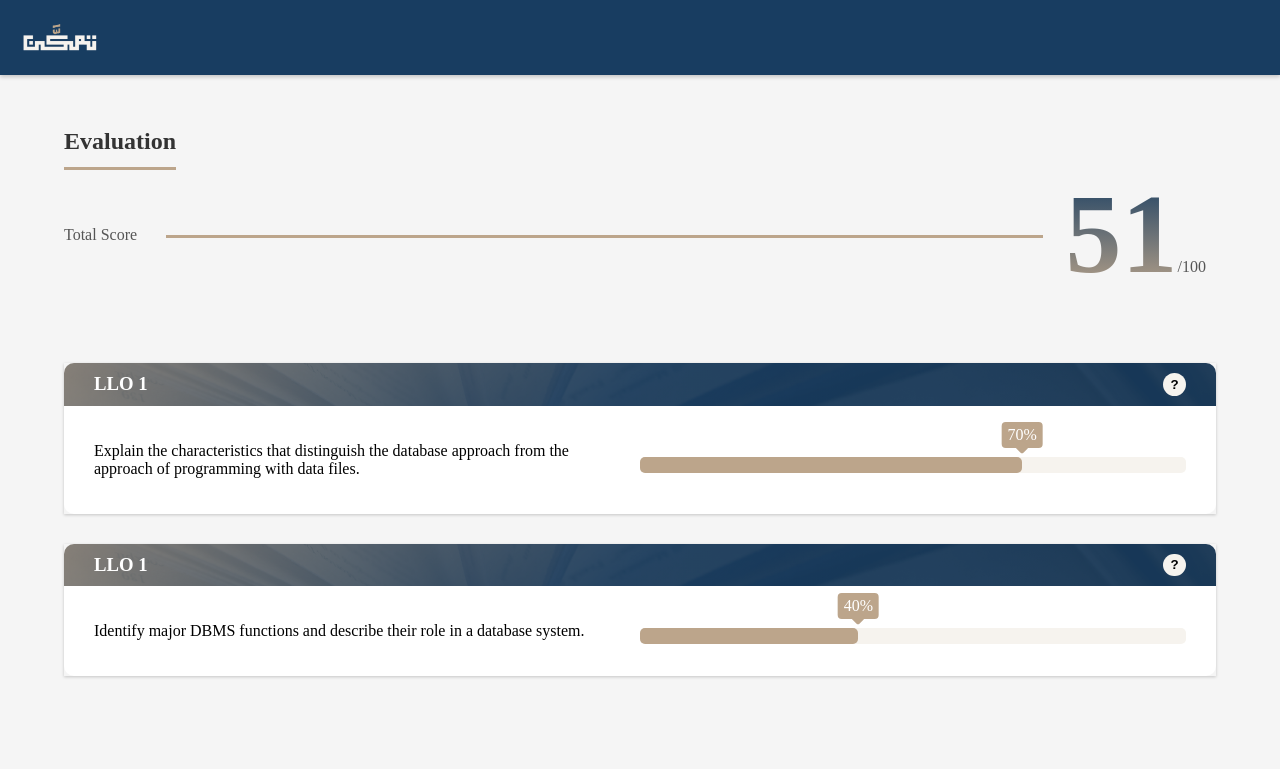
After one commit to SabahBaothman/Tamakan, a PHP site: page /pages/evaluation.php in a window 1280 px wide. The commit adds this page. Shown: the top 769 px of the page. Run offline with PHP 8.4, Linux system fonts and the light colour scheme.

Commit message:
Add Front-end of Evaluation Page

```diff
--- /dev/null
+++ b/javascript/evaluation.js
@@ -0,0 +1,33 @@
+// Popup Window
+document.addEventListener('DOMContentLoaded', function() {
+
+    var explainBtns = document.querySelectorAll('.scoreExplain');
+
+    explainBtns.forEach(button => {
+        button.addEventListener('click', function() {
+            var card = this.closest('.evalCard') // Get the closest parent evalCard
+            var LLO = card.querySelector('h3').textContent;
+            var percenatge = card.querySelector('.scorePer').getAttribute('per');
+
+            // Update popup Content
+            var popup = document.getElementById('popup');
+            popup.querySelector('.popupContent h3 span').textContent = percenatge;
+            popup.querySelector('.popupContent h3 span').nextElementSibling.textContent = LLO;
+
+            popup.style.display = 'block'; // Show the popup
+
+
+            var closeBtn = document.querySelector('.close');
+            closeBtn.addEventListener('click', function() { // Close popup widnow upon clicking X
+                popup.style.display = 'none';
+            });
+
+            window.addEventListener('click', function (event) { // Close popup widnow upon clicking anywhere in the screen
+                if(event.target == popup){
+                    popup.style.display = 'none';
+                }
+            })
+        });
+    });
+
+});
--- a/pages/chapters.php
+++ b/pages/chapters.php
@@ -17,12 +17,10 @@ include('./nav.php');
 
         <!-- HEADER -->
         <div class="header">
-            <div class="pageTitle">
-                <h2>Chapters</h2>
-            </div>
+            <h2 class="pageTitle">Chapters</h2>
             <div class="pageSubtitle">
                 <p><span>Database / CPCS-241</span></p>
-                <button type="button">Add Chapter</button>
+                <button type="button" class="button">Add Chapter</button>
             </div>
         </div>
 
--- /dev/null
+++ b/pages/evaluation.php
@@ -0,0 +1,83 @@
+<!DOCTYPE html>
+<html lang="en">
+
+<head>
+    <meta charset="UTF-8">
+    <meta name="viewport" content="width=device-width, initial-scale=1.0">
+    <link rel="stylesheet" type="text/css" href="../../style.css">
+    <title>Evaluation</title>
+</head>
+
+<?php
+include('./nav.php');
+?>
+
+<body>
+    <div class="paddContainer">
+
+        <!-- HEADER -->
+        <div class="header">
+            <div class="headContent">
+                <h2 class="pageTitle">Evaluation</h2>
+                <div></div>
+            </div>
+
+            <div id="totalContainer" class="pageSubtitle">
+                <p><span>Total Score</span></p>
+                <div id="totalScore">
+                    <p><span>51</span>/100</p>
+                </div>
+            </div>
+        </div>
+
+        <!-- LLO Evaluation -->
+        <div class="evalCard">
+            <div class="upHalf">
+                <h3>LLO 1</h3>
+                <button class="scoreExplain">?</button>
+            </div>
+
+            <div class="downHalf">
+                <div><p>Explain the characteristics that distinguish the database approach from the approach of programming with data files.</p></div>
+                <div class="scoreContainer">
+                    <div class="scoreBar">
+                        <div class="scorePer" per="70%" style="max-width: 70%">
+                        </div>
+                    </div>
+                </div>
+            </div>
+        </div>
+
+        <div class="evalCard">
+            <div class="upHalf">
+                <h3>LLO 1</h3>
+                <button class="scoreExplain">?</button>
+            </div>
+
+            <div class="downHalf">
+                <div><p>Identify major DBMS functions and describe their role in a database system.</p></div>
+                <div class="scoreContainer">
+                    <div class="scoreBar">
+                        <div class="scorePer" per="40%" style="max-width: 40%">
+                        </div>
+                    </div>
+                </div>
+            </div>
+        </div>
+
+    </div>
+
+    <!-- POPUP WINDOW -->
+    <div id="popup">
+        <div class="popupContent">
+            <h3>You Scored <span>40%</span> on <span>LLO 1</span></h3>
+            <div class="separator"></div>
+            <span class="close">&times;</span>
+            <p>Here will be the explanation text.</p>
+        </div>
+    </div>
+
+    <script src="../javascript/evaluation.js"></script>
+</body>
+
+</html>
--- a/pages/login.php
+++ b/pages/login.php
@@ -26,7 +26,7 @@
                 <label for="password">Your password</label>
                 <input type="password" id="password" placeholder="********">
 
-                <button type="submit">Log in</button>
+                <button type="submit" class="button">Log in</button>
             </form>
 
             <!-- Forget Password Link -->
--- a/style.css
+++ b/style.css
@@ -17,7 +17,7 @@ body {
     padding: 4em;
 }
 
-button {
+.button {
     display: flex;
     justify-content: center;
     padding: 10px;
@@ -29,7 +29,7 @@ button {
     min-width: 12%;
 }
 
-button:hover {
+.button:hover {
     background-color: var(--secondary);
 }
 
@@ -317,7 +317,7 @@ margin-top: -6.7%;
     margin: 4em 0;
 }
 
-.pageTitle h2 {
+.pageTitle {
     font-size: 24px;
     color: #333;
     font-weight: bold;
@@ -711,3 +711,225 @@ margin-top: -6.7%;
 .dot.active {
     background-color: var(--secondary);
 }
+
+
+/* EVALUATION PAGE */
+
+.headContent {
+    width: auto;
+    display: inline-block;
+    flex-direction: column;
+}
+
+.headContent .pageTitle{
+    margin-bottom: 0.5em;
+}
+
+.headContent div {
+    width: auto;
+    height: 3px;
+    background-color: var(--secondary);
+}
+
+#totalContainer {
+    padding-left: 0;
+    display: flex;
+    flex-direction: row;
+    justify-content: space-between;
+}
+
+#totalContainer p {
+    padding-left: 0;
+    width: 8%;
+}
+
+#totalScore {
+    display: flex;
+    flex-direction: row;
+    background-color: var(--background);
+    z-index: 1;
+    padding-left: 2%;
+}
+
+#totalScore p span {
+    font-size: 7em;
+    font-weight: bold;
+    background: linear-gradient(to bottom, var(--dark), var(--secondary)); /* Create a gradient for the background */
+    -webkit-background-clip: text;  /* Clip the background so it only applies to the text */
+    background-clip: text;
+    color: transparent; /* Change the text color to transparent so the gradient shows through */
+}
+
+.evalCard {
+    display: flex;
+    flex-direction: column;
+    box-shadow: 0 1px 3px rgba(0, 0, 0, 0.2);
+    margin-bottom: 30px;
+}
+
+.evalCard .upHalf {
+    display: flex;
+    flex-direction: row;
+    justify-content: space-between;
+    align-items: center;
+    background-image: url('images/background.png');
+    background-size: cover;
+    background-position: right;
+    padding: 10px 30px;
+    border-radius: 10px 10px 0 0;
+}
+
+.evalCard .upHalf h3 { /* Styles of LLO title */
+    color: white;
+    font-weight: bold;
+    margin: 0;
+}
+
+.scoreExplain { /* Styles of question mark button */
+    display: flex;
+    justify-content: center;
+    align-items: center;
+    background-color: #F6F3EE;
+    border: none;
+    border-radius: 20px;
+    width: 1.7em;
+    height: 1.7em;
+    font-weight: bold;
+    cursor: pointer;
+}
+
+.scoreExplain:hover {
+    background-color: #e1dbd0;
+}
+
+.evalCard .downHalf {
+    padding: 20px 30px;
+    display: flex;
+    flex-direction: row;
+    justify-content: space-between;
+    align-items: center;
+    background-color: white;
+    border-radius: 0 0 10px 10px;
+}
+
+.evalCard .downHalf div{
+    flex: 1;
+}
+
+.evalCard .downHalf div p {
+    max-width: 90%;
+}
+
+.scoreContainer {
+    flex: 1;
+    display: flex;
+    justify-content: flex-end;
+    align-items: center;
+    padding-top: 10px; /* Adjust this to increase/decrease space between upHalf and scoreBar */
+}
+
+.scoreBar {
+    height: 16px;
+    background-color: #F6F3EE;
+    border-radius: 5px;
+}
+
+.scorePer {
+    height: 16px;
+    color: white;
+    background-color: var(--secondary);
+    border-radius: 5px;
+    position: relative;
+    animation: fillBars 2.5s 1;
+}
+
+.scorePer::before {
+    content: attr(per);
+    position: absolute;
+    padding: 4px 6px;
+    background-color: var(--secondary);
+    border-radius: 4px;
+    top: -35px;
+    right: 0;
+    transform: translateX(50%);
+}
+
+.scorePer::after {
+    content: "";
+    position: absolute;
+    width: 10px;
+    height: 10px;
+    background-color: var(--secondary);
+    top: -15px;
+    right: 0;
+    border-radius: 2px;
+    transform: translateX(50%) rotate(45deg);
+
+}
+
+@keyframes fillBars {
+    from {
+        width: 0;
+    } to {
+        width: 100%;
+    }
+}
+
+#popup {
+    width: 100%;
+    height: 100%;
+    position: fixed;
+    top: 0;
+    right: 0;
+    left: 0;
+    bottom: 0;
+    background-color: rgba(0,0,0,0.5);
+    z-index: 10000;
+    cursor: pointer;
+    display: none;
+}
+
+.popupContent {
+    position: absolute;
+    top: 50%;
+    left: 50%;
+    max-width: 50%;
+    min-width: 25%;
+    max-height: 50%;
+    transform: translate(-50%, -50%);
+    padding: 30px;
+    border-radius: 5px;
+    background-color: white;
+    box-shadow: 0 4px 8px rgba(0,0,0,0.1);
+    cursor: default;
+}
+
+.popupContent h3 {
+    font-weight: normal;
+    color: var(--dark);
+}
+
+.popupContent h3 span {
+    padding: 0 10px;
+    font-size: 30px;
+    color: var(--secondary);
+}
+
+.popupContent .separator {
+    background-color: #F6F3EE;
+    width: 100%;
+    height: 1px;
+}
+
+.popupContent p {
+    padding-top: 20px;
+}
+
+.close {
+    position: absolute;
+    top: 10px;
+    right: 20px;
+    font-size: 25px;
+    font-weight: bold;
+    cursor: pointer;
+}
```
Also changed, not shown: pages/lessons.php (+5 -7 lines), pages/students/explian.php (deleted, +0 -106 lines), javascript/main.js (deleted).
